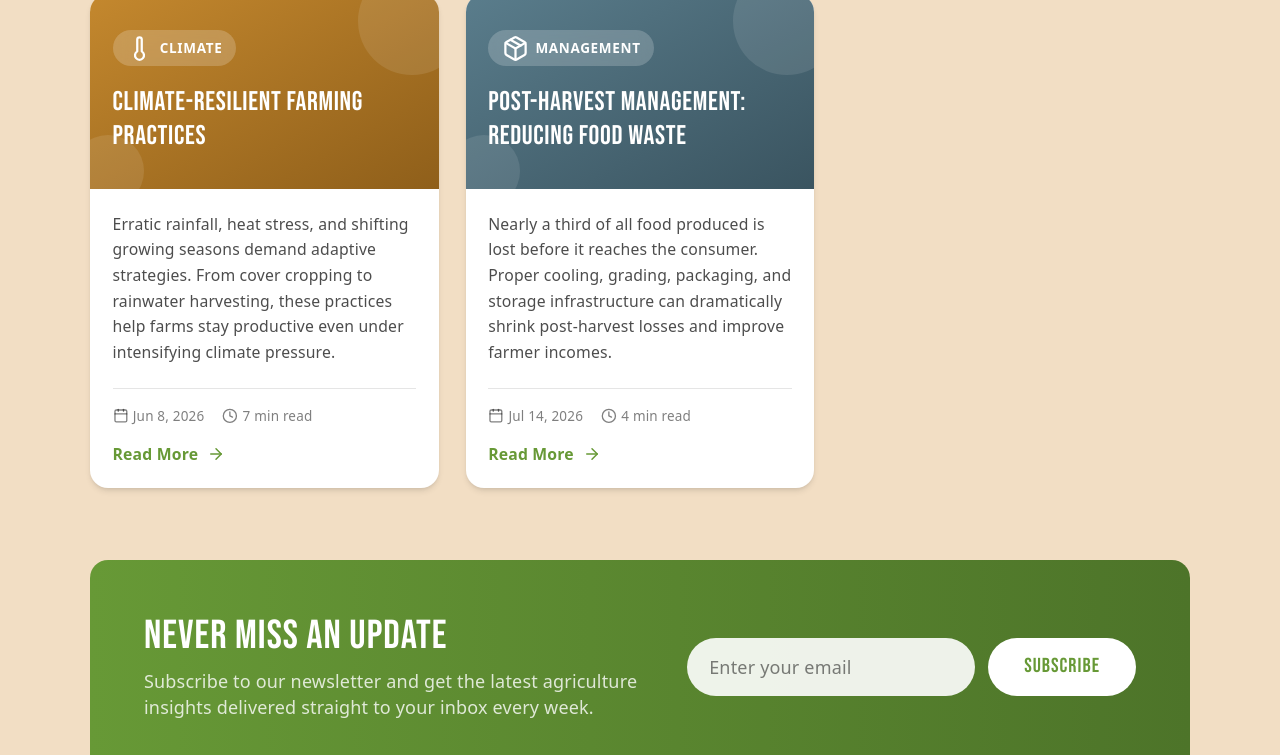
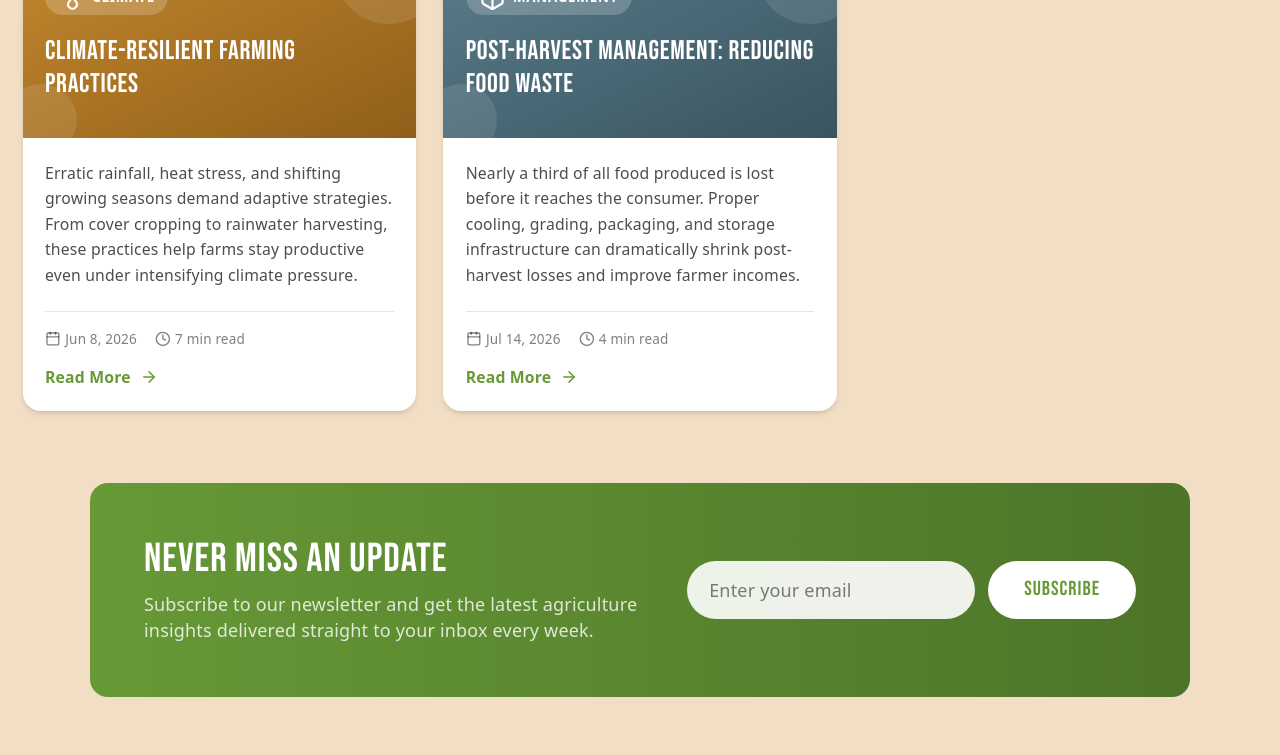
Before and after one commit to ShayanSheikh1936/Agri-Monitor, a React (Vite) app: page /blogs in a window 1280 px wide. Shown: the part 2000-2755 px from the top of the page. Built offline with nearby package versions, Linux system fonts and the light colour scheme; no server answers.

Commit message:
agri monitor v14

```diff
--- a/src/pages/blogs.jsx
+++ b/src/pages/blogs.jsx
@@ -173,7 +173,7 @@ export default function Blogs() {
       </section>
 
       {/* Blog cards section */}
-      <section className="bg-[#F2DEC4] px-6 md:px-12 lg:px-20 py-16">
+      <section className="bg-[#F2DEC4]  py-16">
         {/* Section heading */}
         <div className="flex flex-col gap-3 mb-12">
           <div className="bg-[#679936] w-fit text-white p-4 pr-10 tracking-wider text-2xl md:text-4xl bebas-neue-regular rounded-r-full">
@@ -186,14 +186,14 @@ export default function Blogs() {
         </div>
 
         {/* Grid */}
-        <div className="grid grid-cols-1 md:grid-cols-2 lg:grid-cols-3 gap-6">
+        <div className="grid grid-cols-1 md:grid-cols-2 lg:grid-cols-3 gap-6 px-6 md:px-12 lg:px-5">
           {blogPosts.map((post) => (
             <BlogCard key={post.id} post={post} />
           ))}
         </div>
 
         {/* Newsletter CTA */}
-        <div className="mt-16 bg-gradient-to-r from-[#679936] to-[#4D7429] rounded-2xl p-8 md:p-12 flex flex-col md:flex-row items-center justify-between gap-6">
+        <div className="mx-6 md:mx-12 lg:mx-20 mt-16 bg-gradient-to-r from-[#679936] to-[#4D7429] rounded-2xl p-8 md:p-12 flex flex-col md:flex-row items-center justify-between gap-6">
           <div className="text-white text-center md:text-left">
             <h2 className="text-3xl md:text-4xl bebas-neue-regular tracking-wide">
               Never Miss an Update
```
